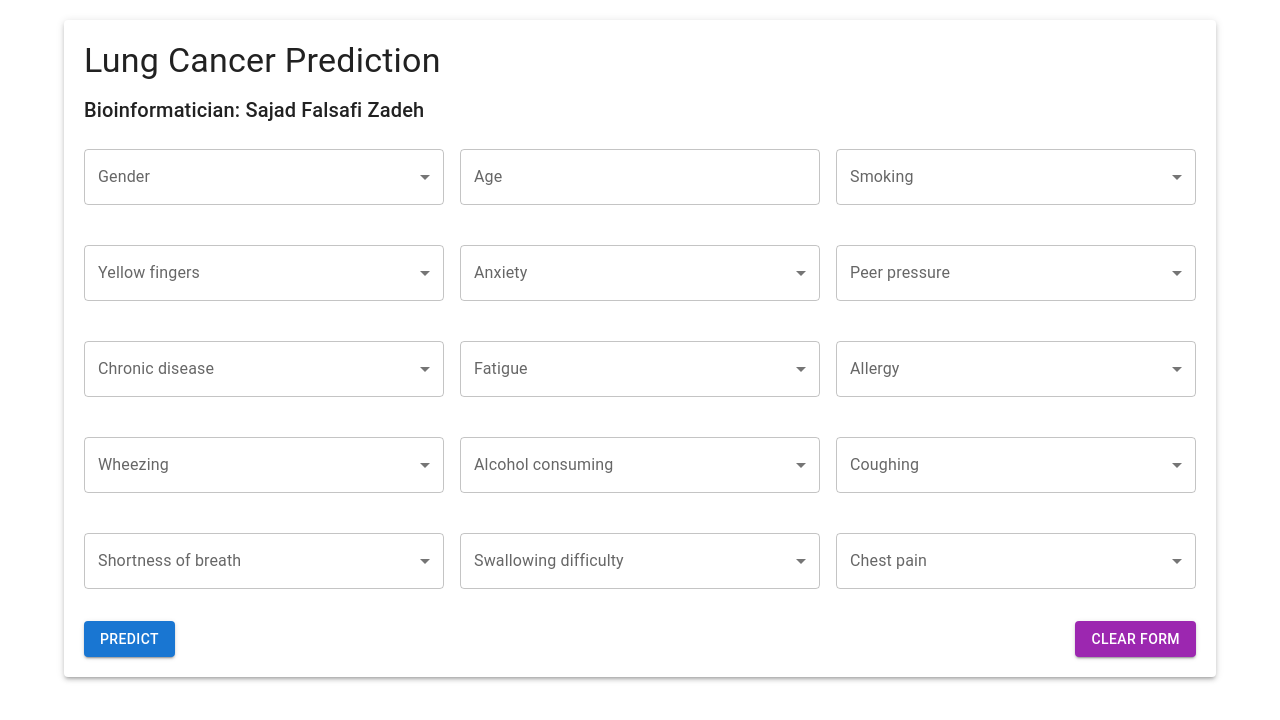
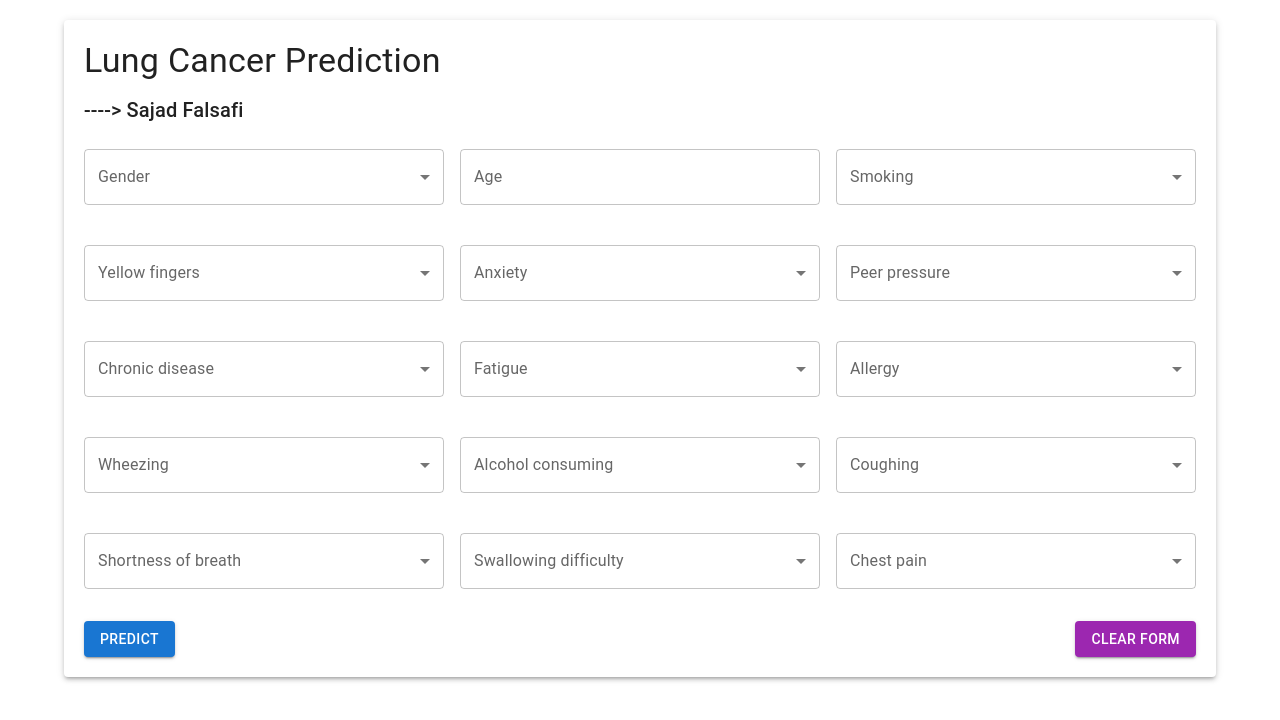
Before and after one commit to sajadfalsafi/front_cancer, a React (Create React App) app: page / in a window 1280 px wide. Shown: the top 720 px of the page. Built offline with nearby package versions, Linux system fonts and the light colour scheme.

Commit message:
edit subtitle

```diff
--- a/src/App.js
+++ b/src/App.js
@@ -101,7 +101,7 @@ function App() {
                     Lung Cancer Prediction
                 </Typography>
                 <Typography variant="h6" component="h6" gutterBottom>
-                    Bioinformatician: Sajad Falsafi Zadeh
+                    ----{'>'} Sajad Falsafi
                 </Typography>
                 <form onSubmit={handleSubmit}>
                     <Grid container spacing={2}>
```
